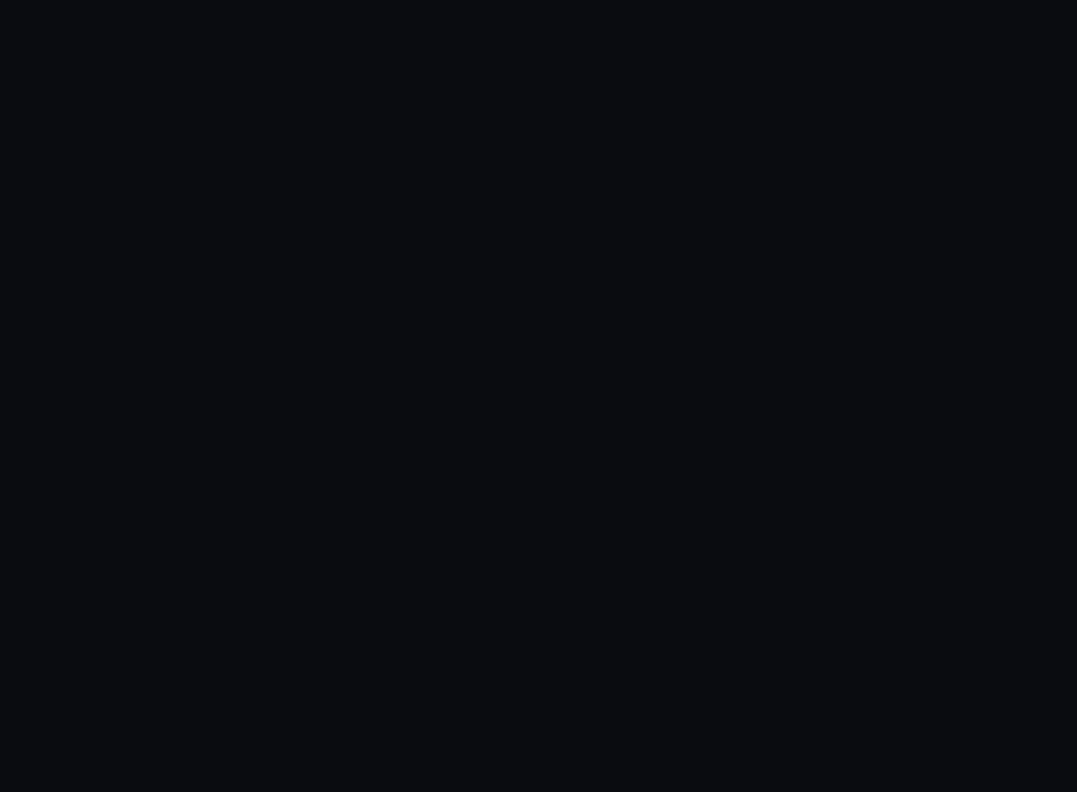
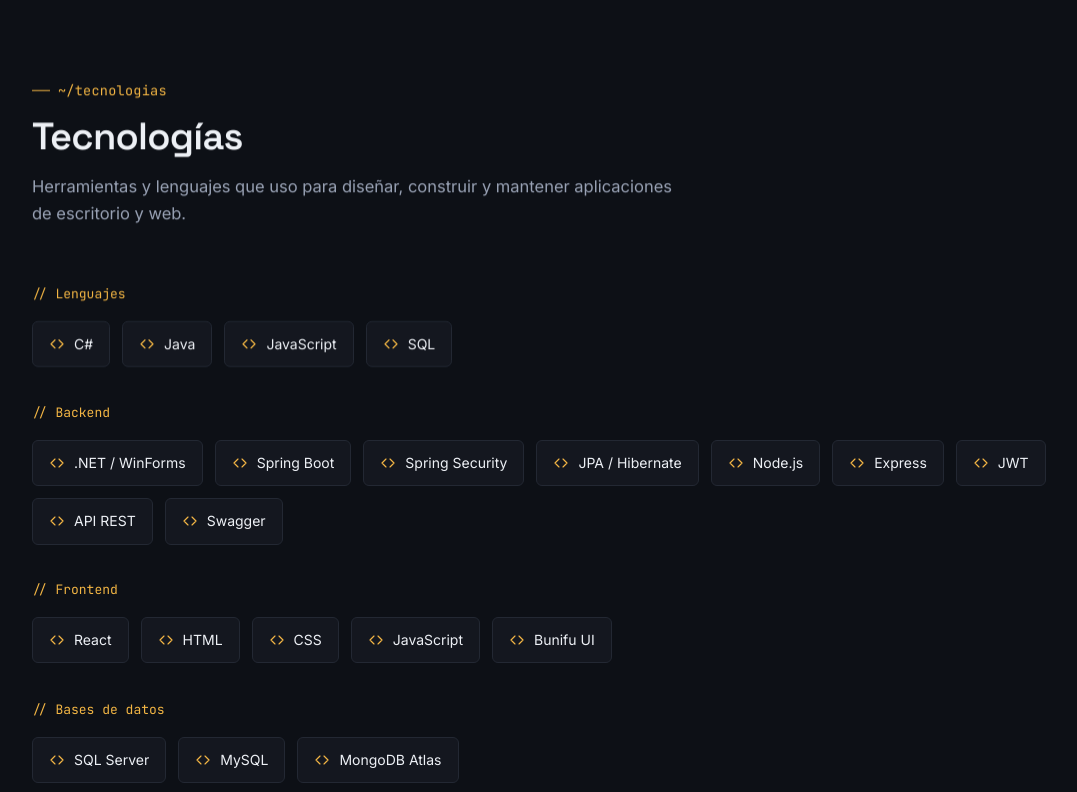
Before and after one commit to Hcortez23/Portfolio, a React (Vite) app: page / in a window 1280 px wide. Shown: the part 1608-2400 px from the top of the page, without its empty margins (42-1119 px from the left). Before the commit the page ends 1638 px from the top, so only its background shows below. Built offline with nearby package versions, Linux system fonts and the light colour scheme.

Commit message:
feat: implement TechStack section

```diff
--- a/src/App.jsx
+++ b/src/App.jsx
@@ -2,6 +2,7 @@ import Navbar from './components/layout/Navbar/Navbar';
 import Footer from './components/layout/Footer/Footer';
 import Hero from './components/sections/Hero/Hero';
 import About from './components/sections/About/About';
+import TechStack from './components/sections/TechStack/TechStack';
 
 function App() {
   return (
@@ -10,6 +11,7 @@ function App() {
       <main>
         <Hero />
         <About />
+        <TechStack />
       </main>
       <Footer />
     </>
--- /dev/null
+++ b/src/components/sections/TechStack/TechCard.jsx
@@ -0,0 +1,14 @@
+import Icon from '../../ui/Icon/Icon';
+import styles from './TechStack.module.css';
+
+/** Tarjeta reutilizable para representar una tecnología dentro de una categoría. */
+function TechCard({ name }) {
+  return (
+    <div className={styles.card}>
+      <Icon name="code" size={16} className={styles.cardIcon} />
+      <span>{name}</span>
+    </div>
+  );
+}
+
+export default TechCard;
--- /dev/null
+++ b/src/components/sections/TechStack/TechStack.jsx
@@ -0,0 +1,34 @@
+import { technologies } from '../../../data/technologies';
+import SectionTitle from '../../ui/SectionTitle/SectionTitle';
+import Reveal from '../../ui/Reveal/Reveal';
+import TechCard from './TechCard';
+import styles from './TechStack.module.css';
+
+function TechStack() {
+  return (
+    <section id="tecnologias" className={styles.section}>
+      <div className="container">
+        <SectionTitle
+          eyebrow="~/tecnologias"
+          title="Tecnologías"
+          description="Herramientas y lenguajes que uso para diseñar, construir y mantener aplicaciones de escritorio y web."
+        />
+
+        <div className={styles.categories}>
+          {technologies.map((group, groupIndex) => (
+            <Reveal key={group.category} delay={groupIndex * 60} className={styles.category}>
+              <p className={`${styles.categoryLabel} mono`}>// {group.category}</p>
+              <div className={styles.cards}>
+                {group.items.map((tech) => (
+                  <TechCard key={tech} name={tech} />
+                ))}
+              </div>
+            </Reveal>
+          ))}
+        </div>
+      </div>
+    </section>
+  );
+}
+
+export default TechStack;
--- /dev/null
+++ b/src/components/sections/TechStack/TechStack.module.css
@@ -0,0 +1,53 @@
+.section {
+  padding-block: 120px;
+  border-top: 1px solid var(--border-soft);
+  background: var(--bg-soft);
+}
+
+.categories {
+  display: flex;
+  flex-direction: column;
+  gap: 36px;
+}
+
+.categoryLabel {
+  color: var(--accent);
+  font-size: 13px;
+  margin-bottom: 16px;
+}
+
+.cards {
+  display: flex;
+  flex-wrap: wrap;
+  gap: 12px;
+}
+
+.card {
+  display: inline-flex;
+  align-items: center;
+  gap: 9px;
+  padding: 11px 16px;
+  background: var(--bg-card);
+  border: 1px solid var(--border);
+  border-radius: var(--radius-sm);
+  color: var(--text-primary);
+  font-size: 14px;
+  transition: border-color 0.2s ease, transform 0.2s ease, color 0.2s ease;
+}
+
+.card:hover {
+  border-color: var(--accent-border);
+  color: var(--accent-strong);
+  transform: translateY(-2px);
+}
+
+.cardIcon {
+  color: var(--accent);
+  flex-shrink: 0;
+}
+
+@media (max-width: 640px) {
+  .section {
+    padding-block: 80px;
+  }
+}
--- a/src/data/navigation.js
+++ b/src/data/navigation.js
@@ -11,4 +11,5 @@
 export const navigation = [
   { id: 'inicio', label: 'Inicio', path: '~/inicio' },
   { id: 'sobre-mi', label: 'Sobre mí', path: '~/sobre-mi' },
+  { id: 'tecnologias', label: 'Tecnologías', path: '~/tecnologias' },
 ];
--- /dev/null
+++ b/src/data/technologies.js
@@ -0,0 +1,31 @@
+/**
+ * technologies.js
+ * -----------------------------------------------------------------------
+ * Stack técnico agrupado por categoría. Para agregar una tecnología,
+ * añade un string al arreglo `items` de la categoría correspondiente.
+ * Para agregar una categoría nueva, agrega un objeto { category, items }.
+ * -----------------------------------------------------------------------
+ */
+
+export const technologies = [
+  {
+    category: 'Lenguajes',
+    items: ['C#', 'Java', 'JavaScript', 'SQL'],
+  },
+  {
+    category: 'Backend',
+    items: ['.NET / WinForms', 'Spring Boot', 'Spring Security', 'JPA / Hibernate', 'Node.js', 'Express', 'JWT', 'API REST', 'Swagger'],
+  },
+  {
+    category: 'Frontend',
+    items: ['React', 'HTML', 'CSS', 'JavaScript', 'Bunifu UI'],
+  },
+  {
+    category: 'Bases de datos',
+    items: ['SQL Server', 'MySQL', 'MongoDB Atlas'],
+  },
+  {
+    category: 'Herramientas',
+    items: ['Git', 'GitHub', 'Figma', 'Postman', 'Swagger UI'],
+  },
+];
```
